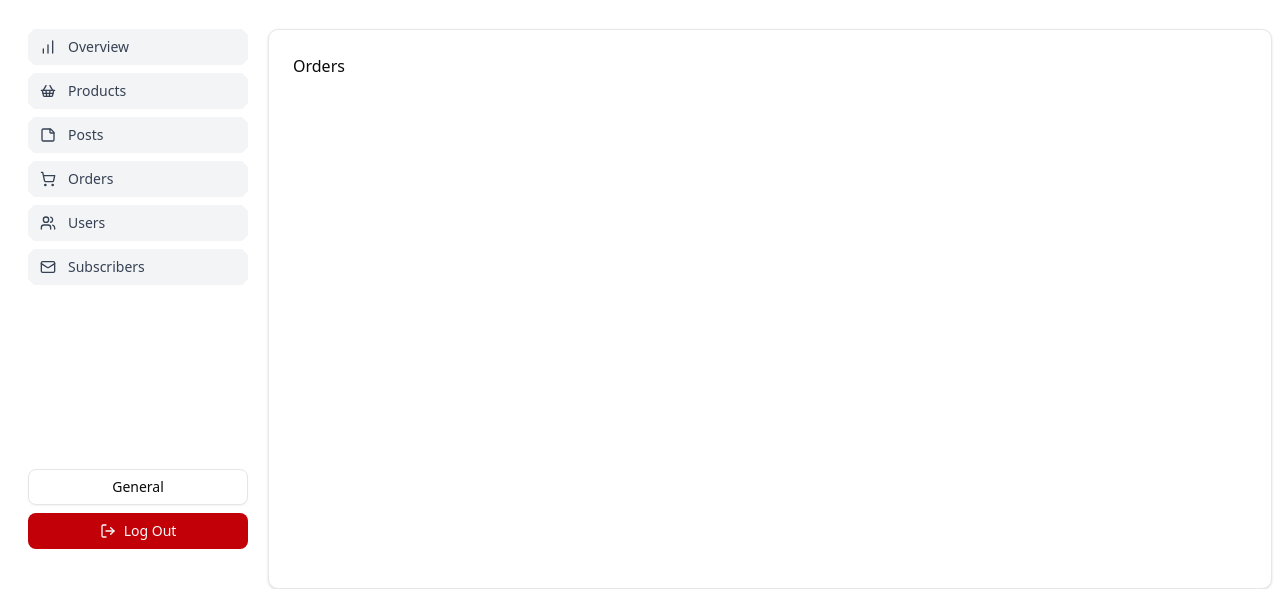
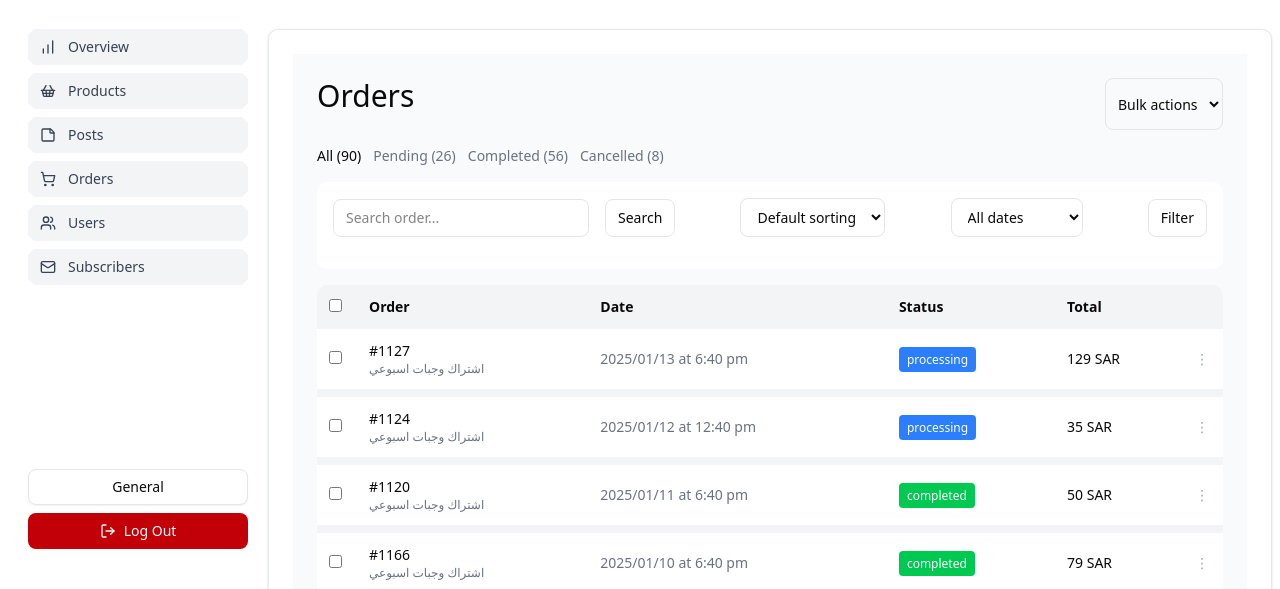
Before and after one commit to softwarence/frontend-alorobahclub, a Next.js app: page /dashboard/orders in a window 1280 px wide. Shown: the part 211-800 px from the top of the page. Built offline with nearby package versions, Linux system fonts and the light colour scheme.

Commit message:
feat(dashboard-orders): Complete orders section with full functionality

```diff
--- a/app/dashboard/orders/page.tsx
+++ b/app/dashboard/orders/page.tsx
@@ -1,9 +1,172 @@
-function Orders() {
+"use client";
+
+import { useState } from "react";
+
+const ORDERS = [
+  {
+    id: "#1127",
+    title: "اشتراك وجبات اسبوعي",
+    date: "2025/01/13 at 6:40 pm",
+    status: "processing",
+    total: "129 SAR",
+  },
+  {
+    id: "#1124",
+    title: "اشتراك وجبات اسبوعي",
+    date: "2025/01/12 at 12:40 pm",
+    status: "processing",
+    total: "35 SAR",
+  },
+  {
+    id: "#1120",
+    title: "اشتراك وجبات اسبوعي",
+    date: "2025/01/11 at 6:40 pm",
+    status: "completed",
+    total: "50 SAR",
+  },
+  {
+    id: "#1166",
+    title: "اشتراك وجبات اسبوعي",
+    date: "2025/01/10 at 6:40 pm",
+    status: "completed",
+    total: "79 SAR",
+  },
+  {
+    id: "#2678",
+    title: "اشتراك وجبات اسبوعي",
+    date: "2025/01/09 at 6:40 pm",
+    status: "completed",
+    total: "12 SAR",
+  },
+  {
+    id: "#3232",
+    title: "اشتراك وجبات اسبوعي",
+    date: "2025/01/08 at 6:40 pm",
+    status: "cancelled",
+    total: "125 SAR",
+  },
+  {
+    id: "#1366",
+    title: "اشتراك وجبات اسبوعي",
+    date: "2025/01/10 at 6:40 pm",
+    status: "completed",
+    total: "79 SAR",
+  },
+];
+
+const statusStyles: Record<string, string> = {
+  processing: "bg-blue-500",
+  completed: "bg-green-500",
+  cancelled: "bg-red-500",
+};
+
+export default function OrdersPage() {
+  const [search, setSearch] = useState("");
+
+  const filteredOrders = ORDERS.filter(
+    (order) =>
+      order.id.toLowerCase().includes(search.toLowerCase()) ||
+      order.title.toLowerCase().includes(search.toLowerCase())
+  );
+
   return (
-    <div>
-      <h1>Orders</h1>
+    <div className="p-4 md:p-6 bg-gray-50 min-h-screen space-y-4">
+      {/* Header */}
+      <div className="flex justify-between">
+        <h1 className="text-3xl pb-4">Orders</h1>
+        <select className="border px-2 py-1 rounded-md text-sm">
+          <option>Bulk actions</option>
+          <option>Delete</option>
+        </select>
+      </div>
+
+      {/* Status Tabs */}
+      <div className="flex flex-wrap gap-3 text-sm">
+        <button className="font-medium">All (90)</button>
+        <button className="text-gray-500">Pending (26)</button>
+        <button className="text-gray-500">Completed (56)</button>
+        <button className="text-gray-500">Cancelled (8)</button>
+      </div>
+
+      {/* Filters */}
+      <div className="bg-white rounded-lg p-4">
+        <div className="flex flex-col gap-3 mb-4 lg:flex-row lg:items-center lg:justify-between">
+          <div className="flex gap-4">
+            <input
+              type="text"
+              placeholder="Search order..."
+              value={search}
+              onChange={(e) => setSearch(e.target.value)}
+              className="border px-3 py-2 rounded-md text-sm w-full md:w-64"
+            />
+
+            <button className="border px-3 py-2  rounded-md text-sm">Search</button>
+          </div>
+
+          <select className="border px-3 py-2 rounded-md text-sm">
+            <option>Default sorting</option>
+            <option>Newest</option>
+            <option>Oldest</option>
+          </select>
+
+          <select className="border px-3 py-2 rounded-md text-sm">
+            <option>All dates</option>
+            <option>January 2025</option>
+          </select>
+
+          <button className="border px-3 py-2 rounded-md text-sm">Filter</button>
+        </div>
+      </div>
+
+      {/* Orders Table */}
+      <div className="bg-white rounded-lg overflow-x-auto">
+        <table className="w-full min-w-[700px] text-sm">
+          <thead className="bg-gray-100">
+            <tr className="text-left">
+              <th className="p-3 w-10">
+                <input type="checkbox" />
+              </th>
+              <th className="p-3">Order</th>
+              <th className="p-3 hidden md:table-cell">Date</th>
+              <th className="p-3">Status</th>
+              <th className="p-3">Total</th>
+              <th className="p-3 w-10"></th>
+            </tr>
+          </thead>
+
+          <tbody>
+            {filteredOrders.map((order) => (
+              <tr
+                key={order.id}
+                className="hover:bg-gray-50 border-b-8  border-gray-100 rounded-lg"
+              >
+                <td className="p-3">
+                  <input type="checkbox" />
+                </td>
+
+                <td className="p-3">
+                  <div className="font-medium">{order.id}</div>
+                  <div className="text-gray-500 text-xs">{order.title}</div>
+                </td>
+
+                <td className="p-3 hidden md:table-cell text-gray-500">{order.date}</td>
+
+                <td className="p-3">
+                  <span
+                    className={`text-white text-xs px-2 py-1 rounded  ${statusStyles[order.status]}`}
+                  >
+                    {order.status}
+                  </span>
+                </td>
+
+                <td className="p-3 font-medium">{order.total}</td>
+
+                <td className="p-3 text-gray-400 cursor-pointer">⋮</td>
+              </tr>
+            ))}
+          </tbody>
+        </table>
+      </div>
     </div>
   );
 }
-
-export default Orders;
--- a/app/dashboard/overview/page.tsx
+++ b/app/dashboard/overview/page.tsx
@@ -3,8 +3,14 @@ import ProductSalesChart from "@/components/dashboard/ProductSalesChart";
 
 function Overview() {
   return (
-    <div className="bg-gray-100">
-      <h1 className="text-3xl p-3 pl-7">Overview </h1>
+    <div className="bg-gray-50">
+      <div className="flex justify-between p-5">
+        <h1 className="text-3xl pb-4">Posts</h1>
+        <select className="border px-2  rounded-md text-sm">
+          <option>Bulk actions</option>
+          <option>Delete</option>
+        </select>
+      </div>
       <Cards />
       <ProductSalesChart />
     </div>
--- a/app/dashboard/posts/page.tsx
+++ b/app/dashboard/posts/page.tsx
@@ -58,7 +58,13 @@ export default function PostsPage() {
     <div className="  sm:p-6 bg-gray-50 min-h-screen p-4">
       {/* Header */}
       <div className=" sm:flex-row sm:items-center sm:justify-between gap-3 mb-6">
-        <h1 className="text-3xl pb-4">Posts</h1>
+        <div className="flex justify-between">
+          <h1 className="text-3xl pb-4">Posts</h1>
+          <select className="border px-2  rounded-md text-sm">
+            <option>Bulk actions</option>
+            <option>Delete</option>
+          </select>
+        </div>
         <button className="bg-black text-white px-3 py-2 rounded w-full sm:w-auto">
           Add New Post
         </button>
--- a/app/dashboard/products/page.tsx
+++ b/app/dashboard/products/page.tsx
@@ -6,7 +6,13 @@ export default function ProductsPage() {
     <div className="p-4 sm:p-6 bg-gray-50 min-h-screen">
       {/* Header */}
       <div className=" sm:flex-row sm:items-center sm:justify-between gap-3 mb-6">
-        <h1 className="text-3xl pb-4">Products</h1>
+        <div className="flex justify-between">
+          <h1 className="text-3xl pb-4">Posts</h1>
+          <select className="border px-2  rounded-md text-sm">
+            <option>Bulk actions</option>
+            <option>Delete</option>
+          </select>
+        </div>
         <button className="bg-black text-white px-3 py-2 rounded w-full sm:w-auto">
           Add New Product
         </button>
```
